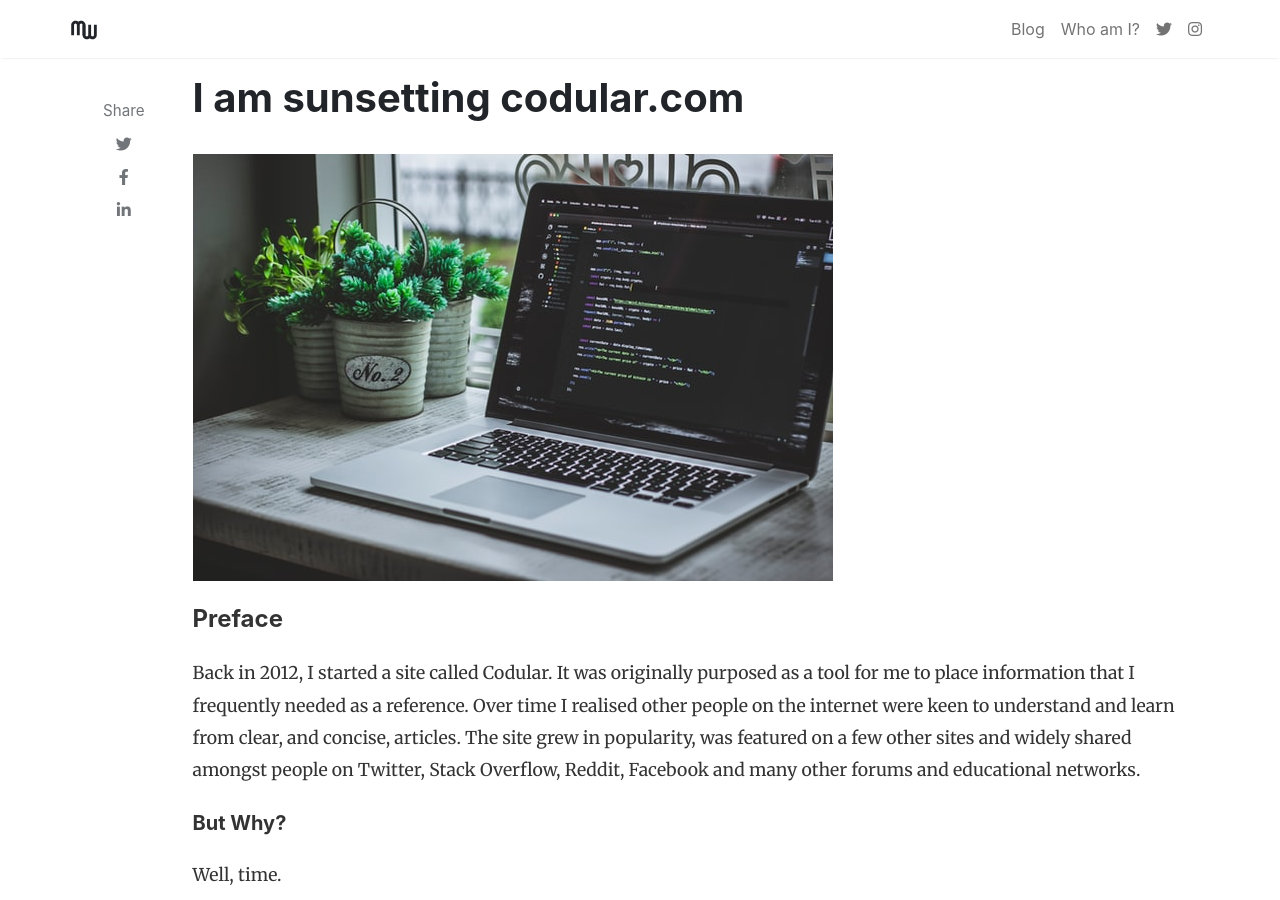
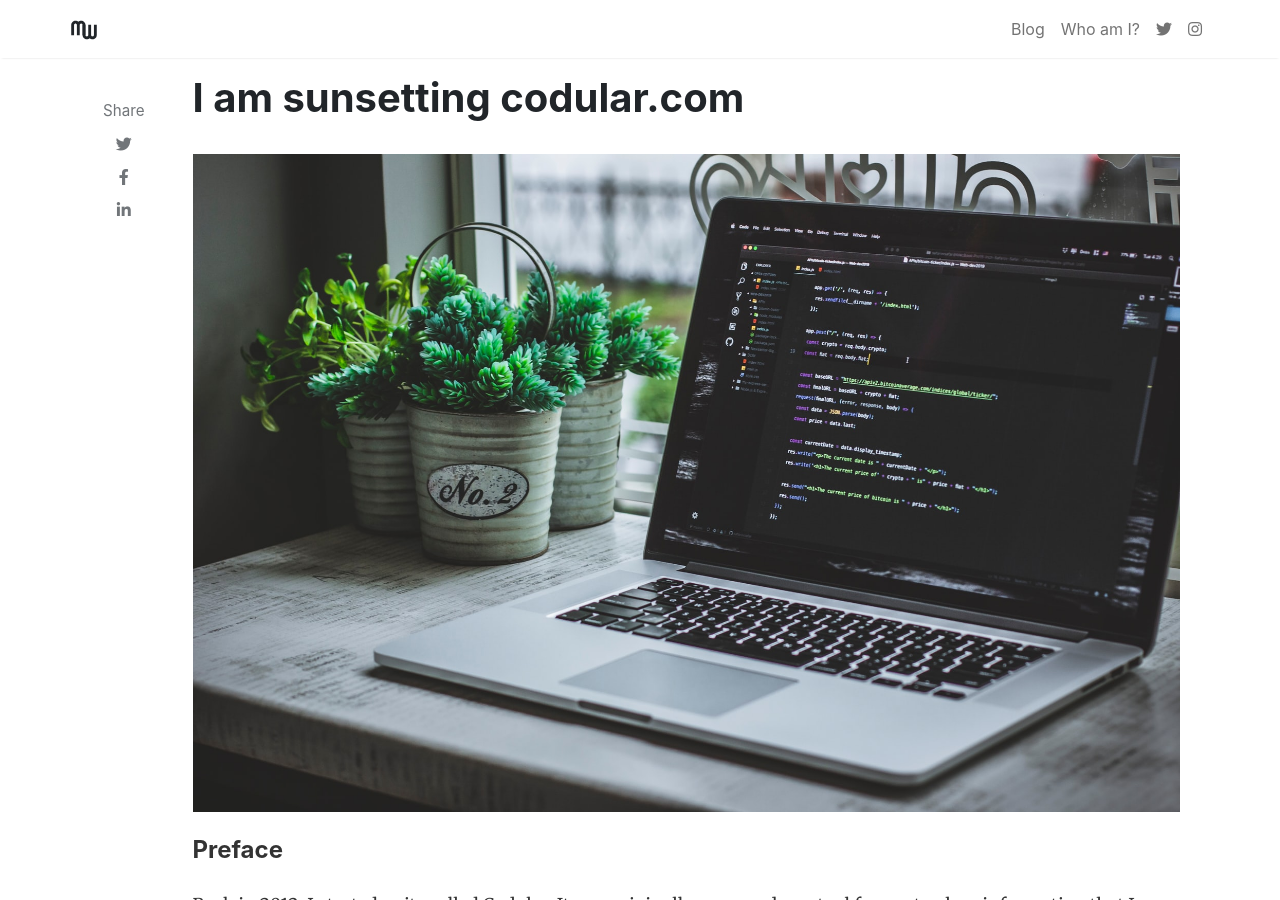
Before and after one commit to michaelw90/michaelw90.github.io, a Jekyll site: the page built from _posts/2020-09-16-sunsetting-codular-com.md, in a window 1280 px wide and 900 px high. Built offline with Jekyll 4.4.1, drawn with Linux system fonts in a browser that asks for light colours; nearby versions of some CDN libraries.

Commit message:
Add larger post image

```diff
--- a/_posts/2020-09-16-sunsetting-codular-com.md
+++ b/_posts/2020-09-16-sunsetting-codular-com.md
@@ -3,7 +3,7 @@ layout: post
 title:  "I am sunsetting codular.com"
 author: michael
 categories: [ development ]
-image: assets/images/posts/codular-posts.jpg
+image: assets/images/posts/sunsetting-codular.jpg
 thumb: assets/images/posts/codular-posts.jpg
 comments: false
 featured: false
```
Also changed, not shown: assets/images/posts/sunsetting-codular.jpg (added).
